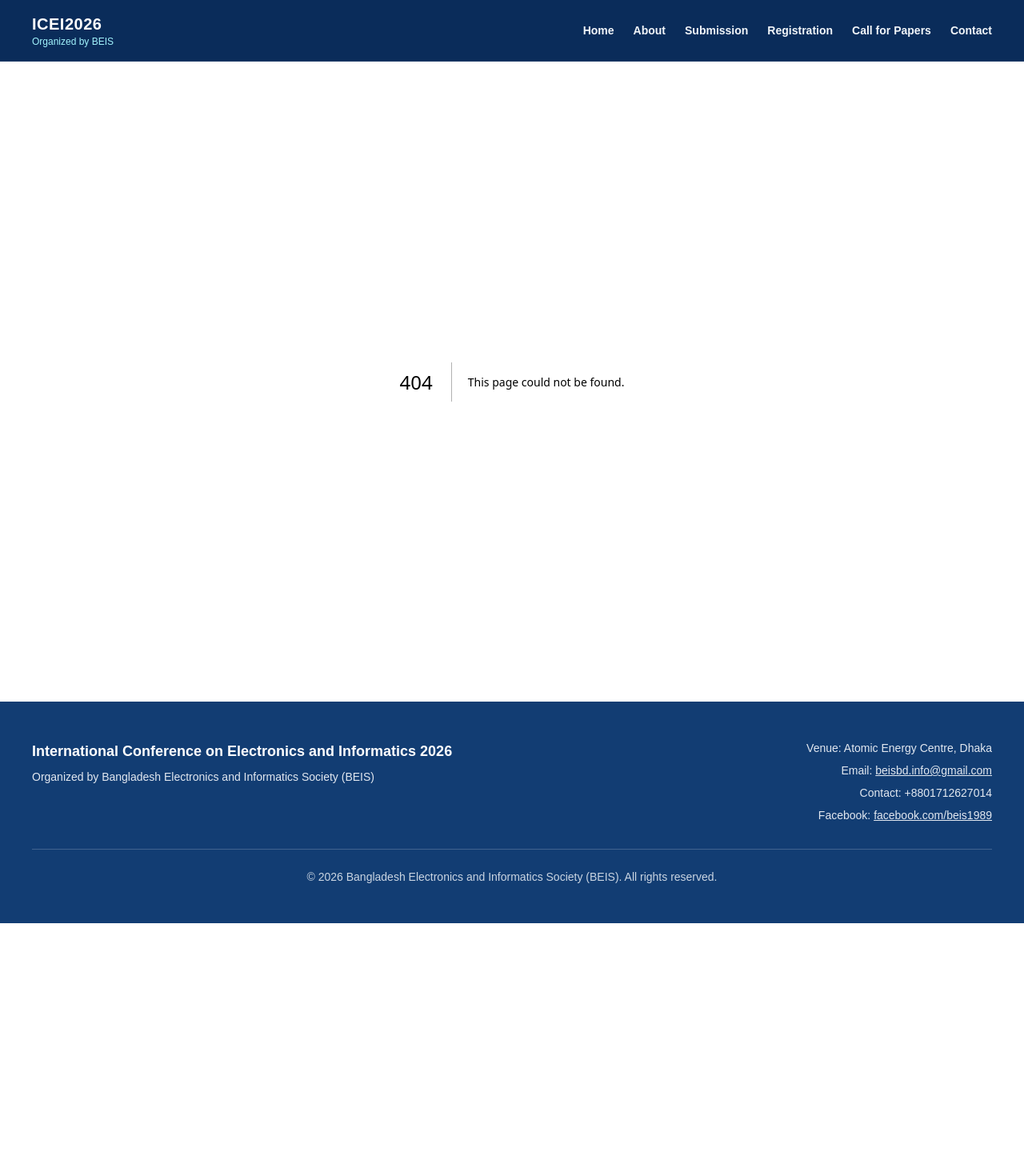
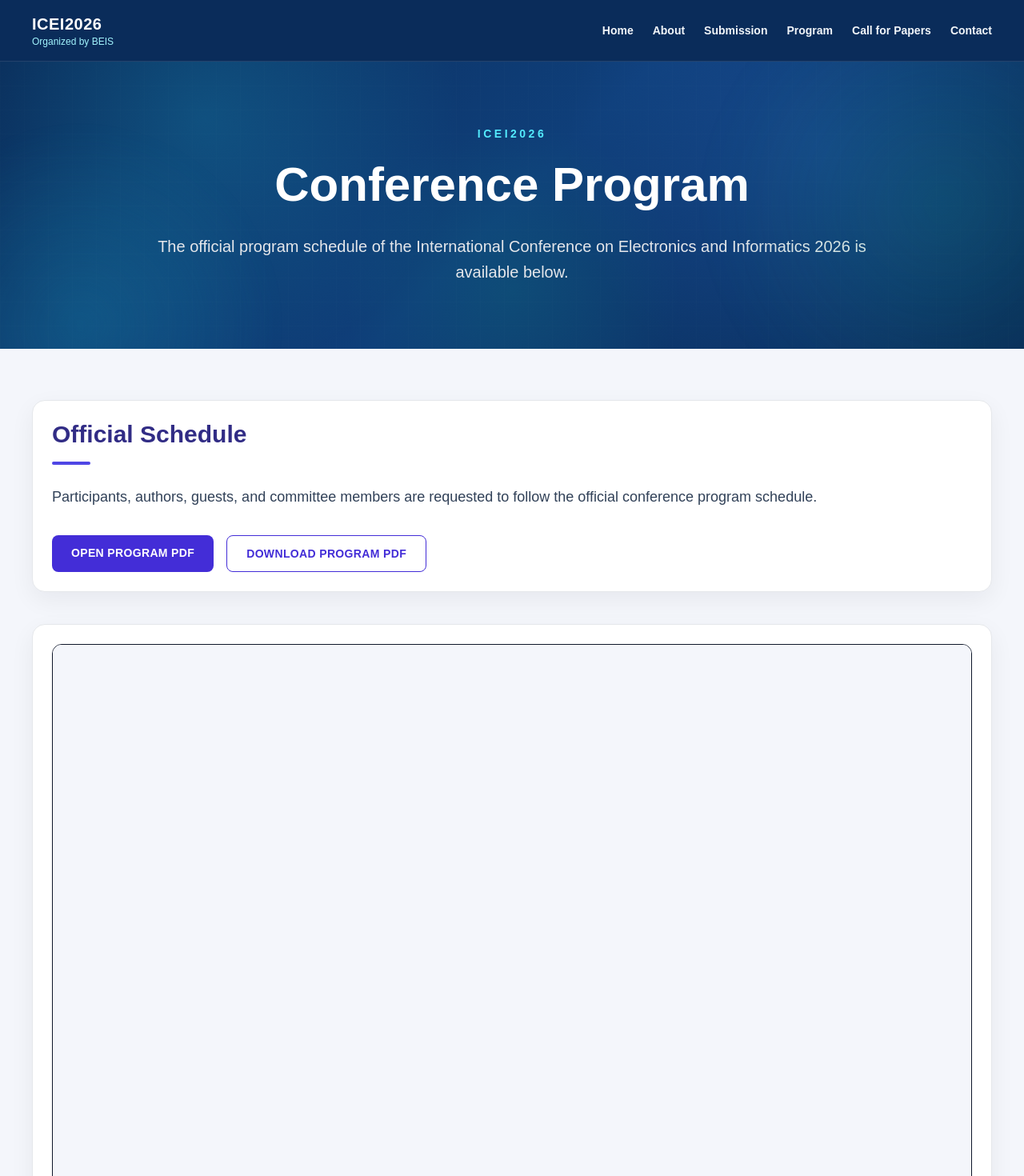
Before and after one commit to mazid07066/icei-beis-1989, a Next.js app: page /program in a window 1280 px wide. Before the commit this address had no page. Shown: the top 1470 px of the page at 80% size. Before the commit the page ends 1154 px from the top, so only its background shows below. Built offline with nearby package versions, Linux system fonts and the light colour scheme.

Commit message:
Added conference program page with schedule PDF

```diff
--- /dev/null
+++ b/app/program/page.tsx
@@ -0,0 +1,67 @@
+export default function ProgramPage() {
+  return (
+    <main className="bg-[#f4f6fb]">
+      <section className="hero-pattern relative overflow-hidden py-20 text-white">
+        <div className="absolute inset-0 bg-[linear-gradient(rgba(255,255,255,0.05)_1px,transparent_1px),linear-gradient(90deg,rgba(255,255,255,0.05)_1px,transparent_1px)] bg-[size:30px_30px] opacity-20" />
+
+        <div className="relative mx-auto max-w-7xl px-6 text-center md:px-10">
+          <p className="text-sm font-semibold uppercase tracking-[0.25em] text-cyan-300">
+            ICEI2026
+          </p>
+
+          <h1 className="mt-4 text-4xl font-extrabold leading-tight text-white md:text-6xl">
+            Conference Program
+          </h1>
+
+          <p className="mx-auto mt-6 max-w-4xl text-lg leading-8 text-gray-200 md:text-xl">
+            The official program schedule of the International Conference on
+            Electronics and Informatics 2026 is available below.
+          </p>
+        </div>
+      </section>
+
+      <section className="py-16">
+        <div className="mx-auto max-w-7xl px-6 md:px-10">
+          <div className="soft-card p-8 md:p-10">
+            <h2 className="text-3xl font-bold text-indigo-900">
+              Official Schedule
+            </h2>
+            <div className="section-title-line mt-4" />
+
+            <p className="mt-6 text-lg leading-8 text-slate-700">
+              Participants, authors, guests, and committee members are requested
+              to follow the official conference program schedule.
+            </p>
+
+            <div className="mt-8 flex flex-wrap gap-4">
+              <a
+                href="/files/icei2026-conference-program.pdf"
+                target="_blank"
+                rel="noopener noreferrer"
+                className="rounded-lg bg-indigo-700 px-6 py-3 text-sm font-bold uppercase tracking-wide text-white transition hover:bg-indigo-800"
+              >
+                Open Program PDF
+              </a>
+
+              <a
+                href="/files/icei2026-conference-program.pdf"
+                download
+                className="rounded-lg border border-indigo-700 px-6 py-3 text-sm font-bold uppercase tracking-wide text-indigo-700 transition hover:bg-indigo-50"
+              >
+                Download Program PDF
+              </a>
+            </div>
+          </div>
+
+          <div className="mt-10 soft-card overflow-hidden p-4">
+            <iframe
+              src="/files/icei2026-conference-program.pdf"
+              title="ICEI2026 Conference Program PDF"
+              className="h-[700px] w-full rounded-xl border"
+            />
+          </div>
+        </div>
+      </section>
+    </main>
+  );
+}
--- a/components/Navbar.tsx
+++ b/components/Navbar.tsx
@@ -7,7 +7,7 @@ const links = [
   { href: "/", label: "Home" },
   { href: "/about", label: "About" },
   { href: "/submission", label: "Submission" },
-  { href: "/registration", label: "Registration" },
+  { href: "/program", label: "Program" },
   { href: "/call-for-papers", label: "Call for Papers" },
   { href: "/contact", label: "Contact" },
 ];
```
Also changed, not shown: 2 other files (tests, documents, lock files or other folders).
